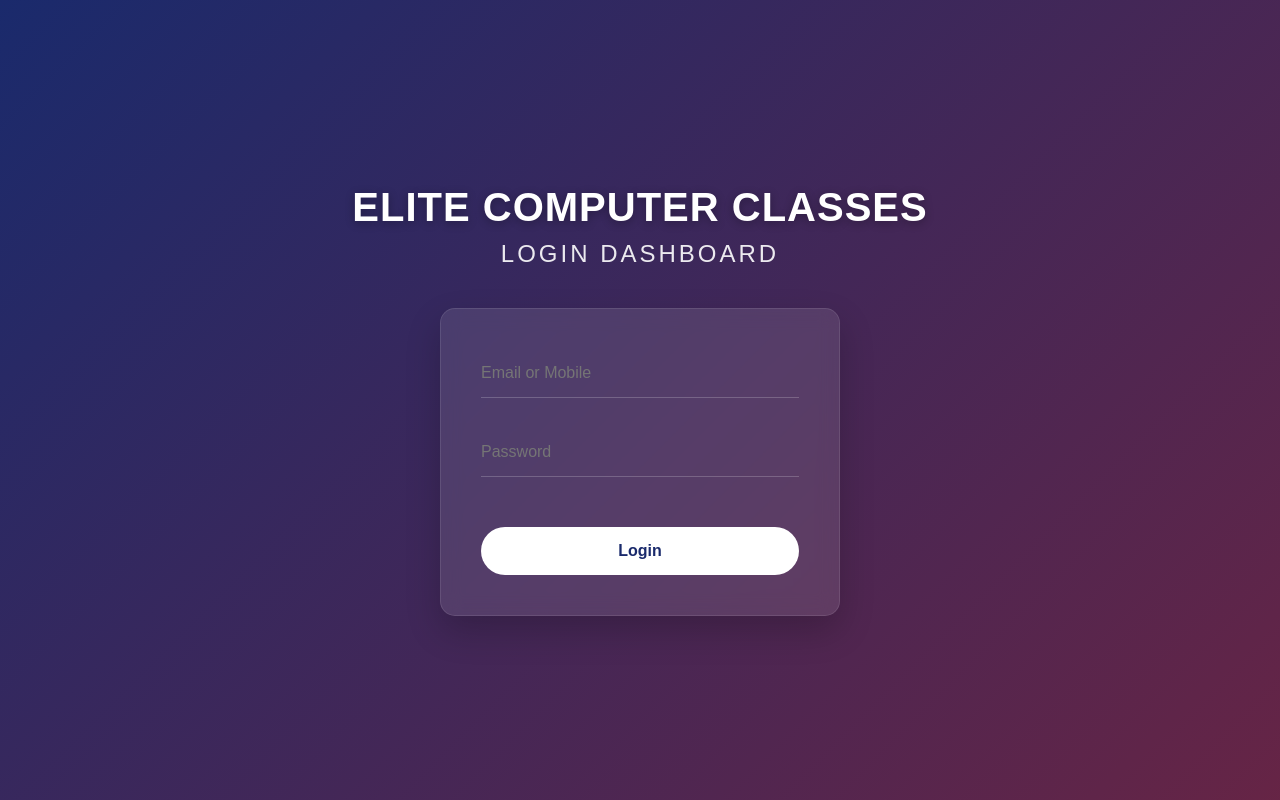
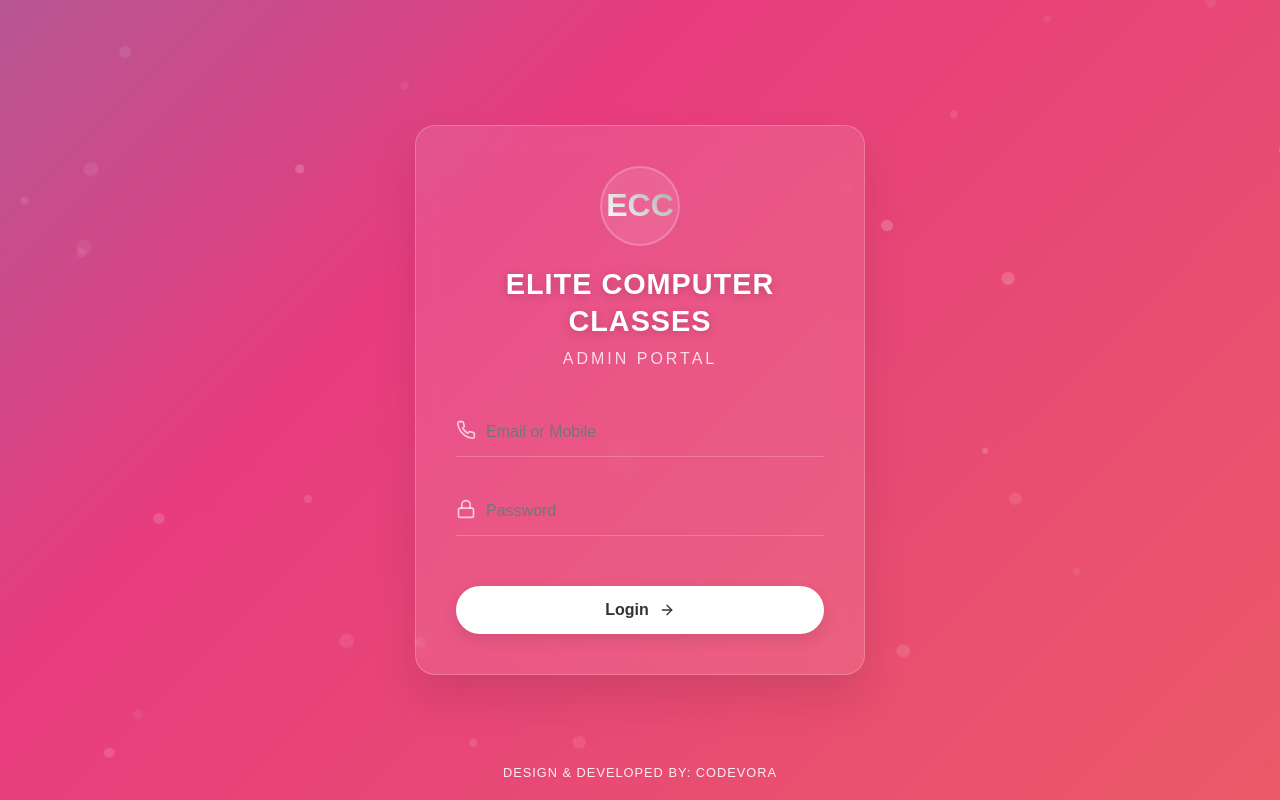
Before and after one commit to hariomsonihs/ELITE_LOGIN_SYSTEM, a React (Create React App) app in the folder frontend/: page / in a window 1280 px wide. Built offline with nearby package versions, Linux system fonts and the light colour scheme.

Commit message:
Update LoginForm.js

```diff
--- a/frontend/src/components/LoginForm.js
+++ b/frontend/src/components/LoginForm.js
@@ -1,4 +1,5 @@
 import React, { useState } from 'react';
+import { FiMail, FiPhone, FiLock, FiArrowRight } from 'react-icons/fi';
 import api from '../api';
 
 export default function LoginForm({ onLogin }) {
@@ -6,6 +7,7 @@
   const [password, setPassword] = useState('');
   const [isLoading, setIsLoading] = useState(false);
   const [shake, setShake] = useState(false);
+  const [activeInput, setActiveInput] = useState(null);
 
   const handleLogin = async (e) => {
     e.preventDefault();
@@ -25,23 +27,72 @@
     }
   };
 
+  // Generate random particles
+  const particles = Array.from({ length: 30 }).map((_, i) => ({
+    id: i,
+    size: Math.random() * 10 + 5,
+    top: Math.random() * 100,
+    left: Math.random() * 100,
+    delay: Math.random() * 5,
+    duration: Math.random() * 10 + 10,
+    opacity: Math.random() * 0.5 + 0.2
+  }));
+
   return (
     <div style={styles.container}>
-      <div style={styles.header}>
-        <h1 style={styles.institutionName}>ELITE COMPUTER CLASSES</h1>
-        <h2 style={styles.dashboardTitle}>LOGIN DASHBOARD</h2>
+      {/* Animated Gradient Background */}
+      <div style={styles.gradientBg}></div>
+
+      {/* Floating Particles */}
+      <div style={styles.particles}>
+        {particles.map((particle) => (
+          <div
+            key={particle.id}
+            style={{
+              ...styles.particle,
+              width: `${particle.size}px`,
+              height: `${particle.size}px`,
+              top: `${particle.top}%`,
+              left: `${particle.left}%`,
+              animationDelay: `${particle.delay}s`,
+              animationDuration: `${particle.duration}s`,
+              opacity: particle.opacity
+            }}
+          ></div>
+        ))}
       </div>
 
+      {/* Glass Morphism Card */}
+      <div style={styles.card}>
+        {/* Header */}
+        <div style={styles.header}>
+          <div style={styles.logo}>
+            <div style={styles.logoIcon}>ECC</div>
+          </div>
+          <h1 style={styles.institutionName}>ELITE COMPUTER CLASSES</h1>
+          <h2 style={styles.dashboardTitle}>ADMIN PORTAL</h2>
+        </div>
+
+        {/* Login Form */}
         <form
           onSubmit={handleLogin}
           style={{
             ...styles.form,
-          animation: 'fadeIn 0.8s ease',
-          transform: shake ? 'translateX(5px)' : 'translateX(0)',
-          transition: 'transform 0.3s ease',
+            animation: shake ? 'shake 0.5s' : 'fadeIn 0.8s ease'
           }}
         >
-        <div style={styles.inputContainer}>
+          {/* Email/Mobile Input */}
+          <div
+            style={{
+              ...styles.inputContainer,
+              borderColor: activeInput === 'emailOrMobile' ? '#fff' : 'rgba(255,255,255,0.2)'
+            }}
+            onFocus={() => setActiveInput('emailOrMobile')}
+            onBlur={() => setActiveInput(null)}
+          >
+            <div style={styles.inputIcon}>
+              {emailOrMobile.includes('@') ? <FiMail size={20} /> : <FiPhone size={20} />}
+            </div>
             <input
               type="text"
               placeholder="Email or Mobile"
@@ -50,10 +101,26 @@
               required
               style={styles.input}
             />
-          <div style={styles.inputUnderline}></div>
+            <div
+              style={{
+                ...styles.inputUnderline,
+                width: activeInput === 'emailOrMobile' ? '100%' : '0'
+              }}
+            ></div>
           </div>
 
-        <div style={styles.inputContainer}>
+          {/* Password Input */}
+          <div
+            style={{
+              ...styles.inputContainer,
+              borderColor: activeInput === 'password' ? '#fff' : 'rgba(255,255,255,0.2)'
+            }}
+            onFocus={() => setActiveInput('password')}
+            onBlur={() => setActiveInput(null)}
+          >
+            <div style={styles.inputIcon}>
+              <FiLock size={20} />
+            </div>
             <input
               type="password"
               placeholder="Password"
@@ -62,9 +129,15 @@
               required
               style={styles.input}
             />
-          <div style={styles.inputUnderline}></div>
+            <div
+              style={{
+                ...styles.inputUnderline,
+                width: activeInput === 'password' ? '100%' : '0'
+              }}
+            ></div>
           </div>
 
+          {/* Submit Button */}
           <button
             type="submit"
             style={{
@@ -79,16 +152,25 @@
                 <div style={styles.loader}></div>
               </div>
             ) : (
-            <span style={styles.buttonText}>Login</span>
+              <div style={styles.buttonContent}>
+                <span>Login</span>
+                <FiArrowRight style={styles.arrowIcon} />
+              </div>
             )}
           </button>
         </form>
+      </div>
 
-      {/* Particles background effect */}
-      <div style={styles.particles}>
-        {[...Array(20)].map((_, i) => (
-          <div key={i} style={styles.particle}></div>
-        ))}
+      {/* Footer */}
+      <div style={styles.footer}>
+        <a
+          href="mailto:codevora.tech@gmail.com"
+          style={styles.footerLink}
+          target="_blank"
+          rel="noopener noreferrer"
+        >
+          DESIGN & DEVELOPED BY: CODEVORA
+        </a>
       </div>
 
       {/* Global styles */}
@@ -98,13 +180,23 @@
             0% { opacity: 0; transform: translateY(20px); }
             100% { opacity: 1; transform: translateY(0); }
           }
+          @keyframes shake {
+            0%, 100% { transform: translateX(0); }
+            10%, 30%, 50%, 70%, 90% { transform: translateX(-5px); }
+            20%, 40%, 60%, 80% { transform: translateX(5px); }
+          }
           @keyframes float {
-            0%, 100% { transform: translateY(0); }
-            50% { transform: translateY(-10px); }
+            0%, 100% { transform: translateY(0) translateX(0); }
+            50% { transform: translateY(-20px) translateX(10px); }
           }
-          @keyframes pulse {
-            0%, 100% { opacity: 0.5; }
-            50% { opacity: 1; }
+          @keyframes gradient {
+            0% { background-position: 0% 50%; }
+            50% { background-position: 100% 50%; }
+            100% { background-position: 0% 50%; }
+          }
+          @keyframes spin {
+            0% { transform: rotate(0deg); }
+            100% { transform: rotate(360deg); }
           }
         `}
       </style>
@@ -119,85 +211,109 @@
     justifyContent: 'center',
     alignItems: 'center',
     minHeight: '100vh',
-    background: 'linear-gradient(135deg, #1a2a6c, #b21f1f, #fdbb2d)',
-    backgroundSize: '400% 400%',
-    animation: 'gradient 15s ease infinite',
     overflow: 'hidden',
     position: 'relative',
     fontFamily: "'Poppins', sans-serif",
     padding: '20px',
+    color: '#fff',
+  },
+  gradientBg: {
+    position: 'absolute',
+    top: 0,
+    left: 0,
+    width: '100%',
+    height: '100%',
+    background: 'linear-gradient(-45deg, #ee7752, #e73c7e, #23a6d5, #23d5ab)',
+    backgroundSize: '400% 400%',
+    animation: 'gradient 15s ease infinite',
+    zIndex: 0,
+  },
+  card: {
+    width: '100%',
+    maxWidth: '450px',
+    padding: '40px',
+    backgroundColor: 'rgba(255, 255, 255, 0.1)',
+    backdropFilter: 'blur(12px)',
+    WebkitBackdropFilter: 'blur(12px)',
+    borderRadius: '20px',
+    boxShadow: '0 25px 45px rgba(0, 0, 0, 0.1)',
+    border: '1px solid rgba(255, 255, 255, 0.2)',
+    zIndex: 2,
+    position: 'relative',
+    overflow: 'hidden',
   },
   header: {
     textAlign: 'center',
     marginBottom: '40px',
-    zIndex: 2,
+    position: 'relative',
+  },
+  logo: {
+    width: '80px',
+    height: '80px',
+    borderRadius: '50%',
+    background: 'rgba(255,255,255,0.1)',
+    margin: '0 auto 20px',
+    display: 'flex',
+    alignItems: 'center',
+    justifyContent: 'center',
+    border: '2px solid rgba(255,255,255,0.2)',
+  },
+  logoIcon: {
+    fontSize: '2rem',
+    fontWeight: 'bold',
+    background: 'linear-gradient(45deg, #fff, #aaa)',
+    WebkitBackgroundClip: 'text',
+    backgroundClip: 'text',
+    color: 'transparent',
   },
   institutionName: {
     color: 'white',
-    fontSize: '2.5rem',
+    fontSize: '1.8rem',
     fontWeight: '700',
     margin: '0',
-    textShadow: '0 2px 10px rgba(0,0,0,0.3)',
+    textShadow: '0 2px 10px rgba(0,0,0,0.2)',
     letterSpacing: '1px',
+    lineHeight: '1.3',
   },
   dashboardTitle: {
-    color: 'rgba(255,255,255,0.9)',
-    fontSize: '1.5rem',
+    color: 'rgba(255,255,255,0.8)',
+    fontSize: '1rem',
     fontWeight: '400',
     margin: '10px 0 0',
     letterSpacing: '3px',
+    textTransform: 'uppercase',
   },
   form: {
     width: '100%',
-    maxWidth: '400px',
-    padding: '40px',
-    backgroundColor: 'rgba(255, 255, 255, 0.1)',
-    backdropFilter: 'blur(10px)',
-    borderRadius: '15px',
-    boxShadow: '0 15px 35px rgba(0, 0, 0, 0.2)',
-    border: '1px solid rgba(255, 255, 255, 0.1)',
-    zIndex: 2,
+    display: 'flex',
+    flexDirection: 'column',
   },
   inputContainer: {
     position: 'relative',
     marginBottom: '30px',
+    borderBottom: '1px solid rgba(255,255,255,0.2)',
+    transition: 'all 0.3s ease',
+  },
+  inputIcon: {
+    position: 'absolute',
+    left: '0',
+    top: '50%',
+    transform: 'translateY(-50%)',
+    color: 'rgba(255,255,255,0.7)',
+    transition: 'all 0.3s ease',
   },
   input: {
     width: '100%',
-    padding: '15px 0',
+    padding: '15px 0 15px 30px',
     fontSize: '16px',
     color: 'white',
     backgroundColor: 'transparent',
     border: 'none',
-    borderBottom: '1px solid rgba(255,255,255,0.2)',
     outline: 'none',
   },
   inputUnderline: {
     position: 'absolute',
-    bottom: '0',
-    left: '0',
-    width: '0',
-    height: '2px',
-    backgroundColor: 'white',
-    transition: 'width 0.3s ease',
-  },
-  inputContainer: {
-    position: 'relative',
-    marginBottom: '30px',
-  },
-  input: {
-    width: '100%',
-    padding: '15px 0',
-    fontSize: '16px',
-    color: 'white',
-    backgroundColor: 'transparent',
-    border: 'none',
-    borderBottom: '1px solid rgba(255,255,255,0.2)',
-    outline: 'none',
-  },
-  inputUnderline: {
-    position: 'absolute',
-    bottom: '0',
+    bottom: '-1px',
     left: '0',
     width: '0',
     height: '2px',
@@ -209,7 +325,7 @@
     padding: '15px',
     fontSize: '16px',
     fontWeight: '600',
-    color: '#1a2a6c',
+    color: '#333',
     backgroundColor: 'white',
     border: 'none',
     borderRadius: '30px',
@@ -218,6 +334,7 @@
     marginTop: '20px',
     overflow: 'hidden',
     position: 'relative',
+    boxShadow: '0 5px 15px rgba(0,0,0,0.1)',
   },
   buttonLoading: {
     backgroundColor: 'rgba(255,255,255,0.8)',
@@ -227,16 +344,20 @@
     alignItems: 'center',
     justifyContent: 'center',
     gap: '10px',
-  },
-  buttonText: {
     position: 'relative',
     zIndex: 1,
+  },
+  arrowIcon: {
+    transition: 'transform 0.3s ease',
+  },
+  buttonHover: {
+    transform: 'translateX(5px)',
   },
   loader: {
     width: '20px',
     height: '20px',
-    border: '3px solid rgba(26, 42, 108, 0.2)',
-    borderTop: '3px solid #1a2a6c',
+    border: '3px solid rgba(0, 0, 0, 0.1)',
+    borderTop: '3px solid #333',
     borderRadius: '50%',
     animation: 'spin 1s linear infinite',
   },
@@ -247,25 +368,33 @@
     width: '100%',
     height: '100%',
     zIndex: 1,
+    overflow: 'hidden',
   },
   particle: {
     position: 'absolute',
     backgroundColor: 'rgba(255,255,255,0.3)',
     borderRadius: '50%',
-    animation: 'float 6s infinite ease-in-out, pulse 3s infinite ease-in-out',
+    animation: 'float 6s infinite ease-in-out',
+  },
+  footer: {
+    position: 'absolute',
+    bottom: '20px',
+    left: '0',
+    width: '100%',
+    textAlign: 'center',
+    zIndex: 2,
+    color: 'rgba(255,255,255,0.7)',
+    fontSize: '0.8rem',
+  },
+  footerLink: {
+    color: 'rgba(255,255,255,0.9)',
+    textDecoration: 'none',
+    transition: 'all 0.3s ease',
+    fontWeight: '500',
+    letterSpacing: '1px',
+    ':hover': {
+      color: 'white',
+      textDecoration: 'underline',
+    },
   },
 };
-
-// Generate random particles
-for (let i = 0; i < 20; i++) {
-  styles.particle = {
-    ...styles.particle,
-    [`&:nth-child(${i + 1})`]: {
-      width: `${Math.random() * 10 + 5}px`,
-      height: `${Math.random() * 10 + 5}px`,
-      top: `${Math.random() * 100}%`,
-      left: `${Math.random() * 100}%`,
-      animationDelay: `${Math.random() * 5}s`,
-    },
-  };
-}
```
Lines whose indentation alone changed are shown as unchanged.
